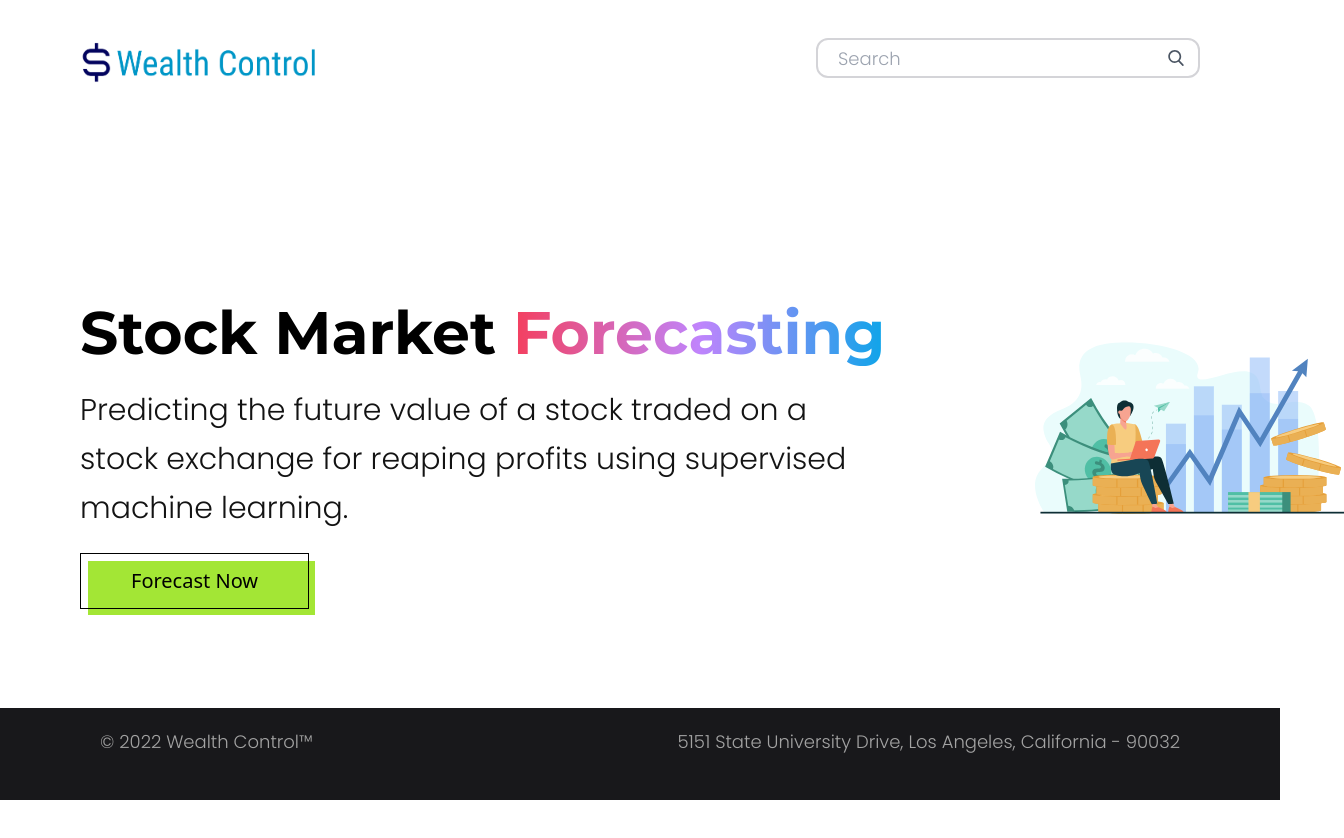
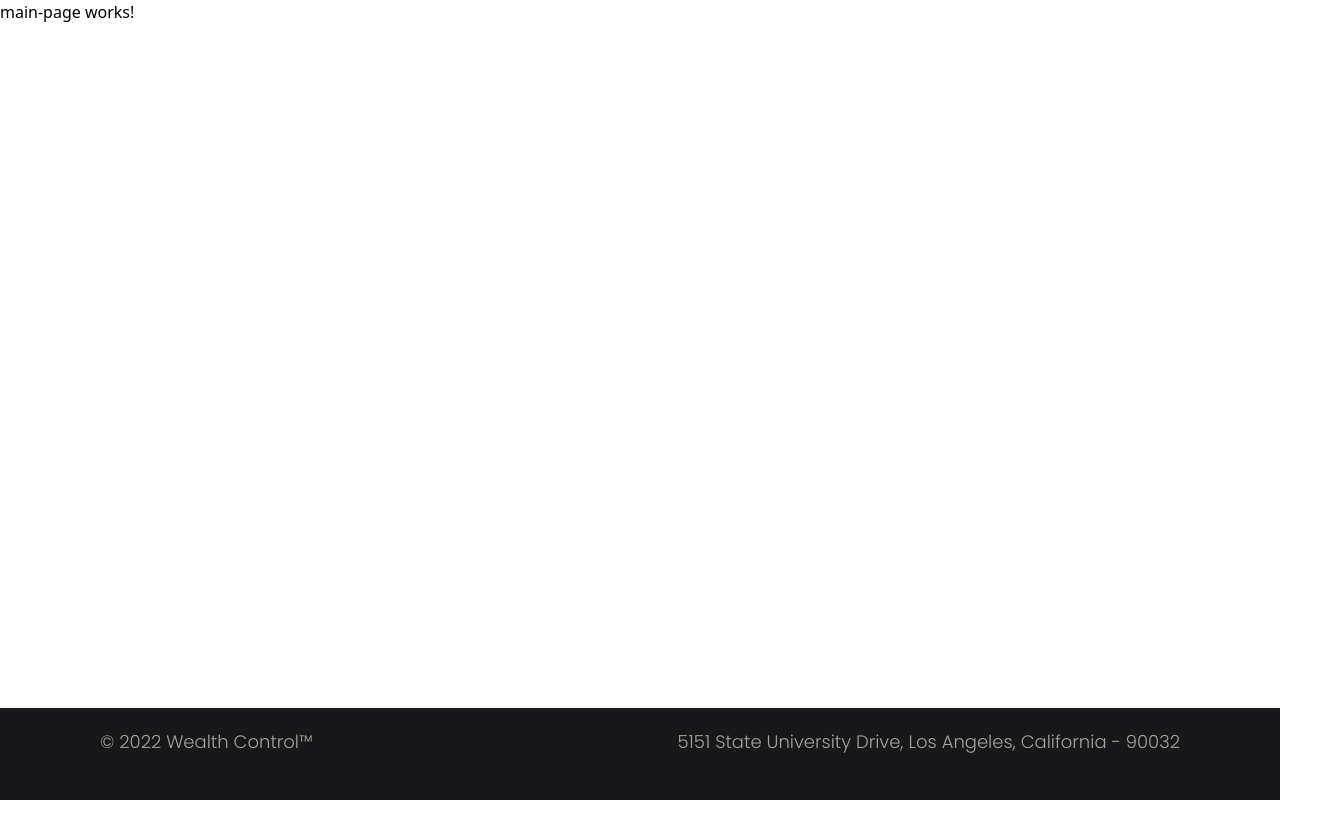
Before and after one commit to bimbisara13/Stock-Market-Forecasting-UI, an Angular app in the folder stock-market-forecasting/: page /main in a window 1280 px wide. Before the commit this address led to /. Shown: the top 838 px of the page, 1344 px wide, since content can reach past the window. After the commit the page ends 800 px from the top, so only its background shows below. Built offline with nearby package versions, Linux system fonts and the light colour scheme.

Commit message:
New: added routing

```diff
--- a/stock-market-forecasting/src/app/app-routing.module.ts
+++ b/stock-market-forecasting/src/app/app-routing.module.ts
@@ -1,10 +1,17 @@
 import { NgModule } from '@angular/core';
 import { RouterModule, Routes } from '@angular/router';
+import { HomePageComponent } from './home-page/home-page.component';
+import { MainPageComponent } from './main-page/main-page.component';
 
-const routes: Routes = [];
+const routes: Routes = [
+  { path: 'home', component: HomePageComponent },
+  { path: 'main', component: MainPageComponent }
+];
 
 @NgModule({
   imports: [RouterModule.forRoot(routes)],
   exports: [RouterModule]
 })
+
 export class AppRoutingModule { }
+export const routingComponents = [HomePageComponent, MainPageComponent]
--- a/stock-market-forecasting/src/app/app.component.html
+++ b/stock-market-forecasting/src/app/app.component.html
@@ -1,4 +1,4 @@
-<app-home-page></app-home-page>
+<router-outlet></router-outlet>
 
 <footer class="text-center lg:text-left bg-zinc-900 text-neutral-400 text-lg" [ngStyle]="{ position: 'fixed', bottom: '0', width: '100%' }">
   <div class="text-center p-5 bg-zinc-900 flex justify-between xl:flex-row md:flex-col">
@@ -6,5 +6,3 @@
     <span class="xl:mr-20">5151 State University Drive, Los Angeles, California - 90032</span>
   </div>
 </footer>
-
-<router-outlet></router-outlet>
--- a/stock-market-forecasting/src/app/app.module.ts
+++ b/stock-market-forecasting/src/app/app.module.ts
@@ -1,14 +1,13 @@
 import { NgModule } from '@angular/core';
 import { BrowserModule } from '@angular/platform-browser';
 
-import { AppRoutingModule } from './app-routing.module';
+import { AppRoutingModule, routingComponents } from './app-routing.module';
 import { AppComponent } from './app.component';
-import { HomePageComponent } from './home-page/home-page.component';
 
 @NgModule({
   declarations: [
     AppComponent,
-    HomePageComponent
+    routingComponents
   ],
   imports: [
     BrowserModule,
--- a/stock-market-forecasting/src/app/home-page/home-page.component.html
+++ b/stock-market-forecasting/src/app/home-page/home-page.component.html
@@ -26,9 +26,9 @@
         </h1>
         <p class="text-3xl my-5 max-w-4xl leading-relaxed fade-in">Predicting the future value of a stock traded on a stock
             exchange for reaping profits using supervised machine learning.</p>
-        <button class="fill font-medium text-xl sm:mb-10 slide-in">Forecast Now</button>
+        <button class="fill font-medium text-xl sm:mb-10 slide-in xl:mt-8" [routerLink]="'/main'">Forecast Now</button>
     </div>
     <div>
-        <img src="assets/home-asset.svg" alt="Home Asset" class="xl:h-80 w-auto xl:mx-16 xl:ml-36 xl:mb-24" />
+        <img src="assets/home-asset.svg" alt="Home Asset" class="xl:h-80 w-auto xl:mx-16 xl:ml-36 xl:mb-12" />
     </div>
 </div>
```
